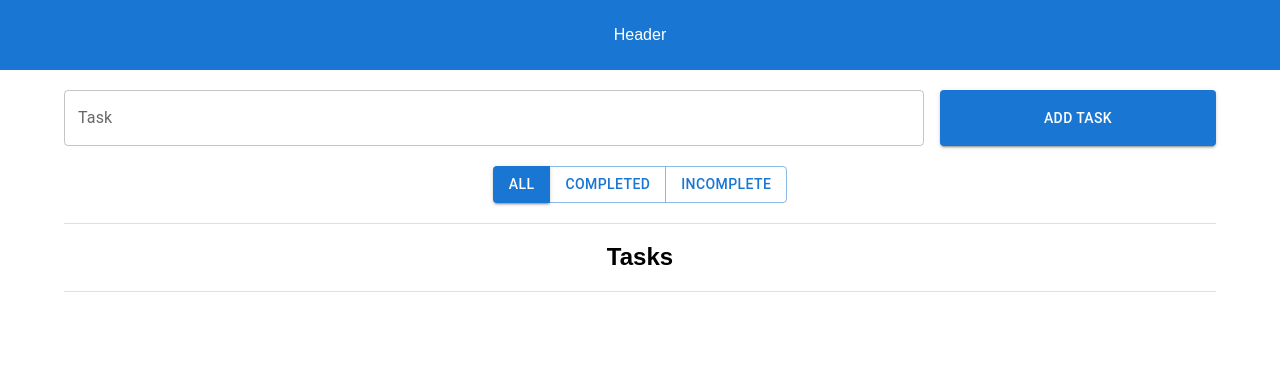
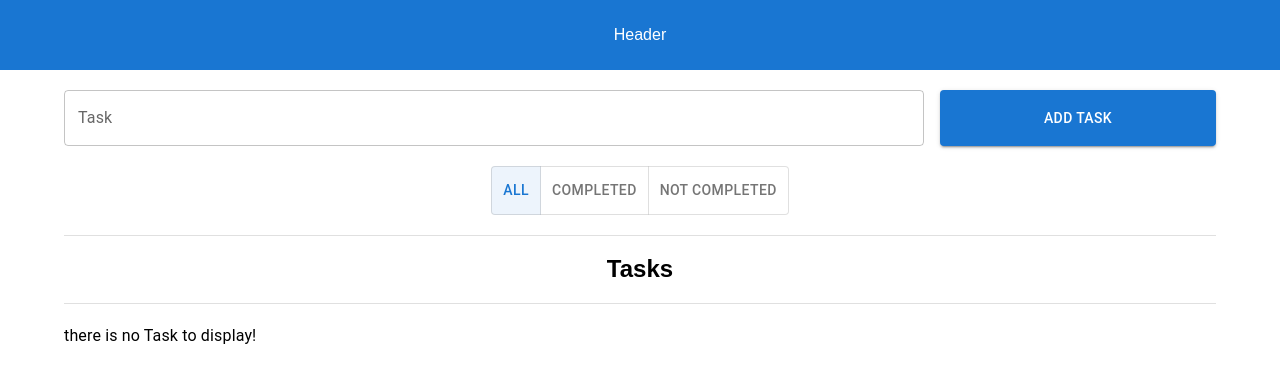
Before and after one commit to MustafaAlhassan/ToDo-List-Project-React-With-MUI, a React (Vite) app: page / in a window 1280 px wide. Shown: the top 382 px of the page. Built offline with nearby package versions, Linux system fonts and the light colour scheme.

Commit message:
compelete the logic for choose the tasks type to displayed like only completed, or not completed, or all

```diff
--- a/src/components/TaskStatus.jsx
+++ b/src/components/TaskStatus.jsx
@@ -1,6 +1,17 @@
-import { Box, Button, ButtonGroup } from "@mui/material";
+import { Box, ToggleButtonGroup, ToggleButton } from "@mui/material";
+import { useContext } from "react";
+import { TasksContext } from "../contexts/TasksContext";
 
 export default function TaskStatus() {
+  const { filter, setFilter } = useContext(TasksContext);
+
+  const handleFilterChange = (e, newFilter) => {
+    if (newFilter !== null) {
+      setFilter(newFilter);
+      console.log(newFilter)
+    }
+  };
+
   return (
     <Box
       sx={{
@@ -10,11 +21,17 @@ export default function TaskStatus() {
         marginTop: "20px",
       }}
     >
-      <ButtonGroup aria-label="Basic button group">
-        <Button variant="contained">All</Button>
-        <Button>Completed</Button>
-        <Button>Incomplete</Button>
-      </ButtonGroup>
+      <ToggleButtonGroup
+        color="primary"
+        value={filter}
+        exclusive
+        onChange={handleFilterChange}
+        aria-label="Task Filter"
+      >
+        <ToggleButton value="all">All</ToggleButton>
+        <ToggleButton value="completed">Completed</ToggleButton>
+        <ToggleButton value="not-completed">Not Completed</ToggleButton>
+      </ToggleButtonGroup>
     </Box>
   );
 }
--- a/src/components/Tasks.jsx
+++ b/src/components/Tasks.jsx
@@ -1,13 +1,15 @@
 import { useContext } from "react";
-import { Box, Divider } from "@mui/material";
+import { Box, Divider, Typography } from "@mui/material";
 import { TasksContext } from "../contexts/TasksContext";
 import Task from "./Task";
 
 export default function Tasks() {
-  const { tasks } = useContext(TasksContext);
+  const { tasks, filter } = useContext(TasksContext);
 
-  const allTasks = tasks.map((task) => {
-    return <Task key={task.id} task={task} />;
+  const filteredTasks = tasks.filter((task) => {
+    if (filter === "completed") return task.isCompleted;
+    if (filter === "not-completed") return !task.isCompleted;
+    return true;
   });
 
   return (
@@ -23,7 +25,14 @@ export default function Tasks() {
         <h2>Tasks</h2>
       </Box>
       <Divider sx={{ marginBottom: "20px" }} />
-      {allTasks}
+
+      {filteredTasks.length === 0 ? (
+        <Typography textAlign="center" color="text.secondary">
+         there is no Task to display!
+        </Typography>
+      ) : (
+        filteredTasks.map((task) => <Task key={task.id} task={task} />)
+      )}
     </Box>
   );
 }
--- a/src/contexts/TasksContext.jsx
+++ b/src/contexts/TasksContext.jsx
@@ -8,16 +8,14 @@ export default function TasksProvider({ children }) {
     return savedTasks ? JSON.parse(savedTasks) : [];
   });
 
+  const [filter, setFilter] = useState("all");
+
   useEffect(() => {
     localStorage.setItem("Tasks", JSON.stringify(tasks));
   }, [tasks]);
 
-  function saveTasks(tasks) {
-    localStorage.setItem("Tasks", JSON.stringify(tasks));
-  }
-
   function handleAddNewTask(newTask) {
-    setTasks([...tasks, newTask]);
+    setTasks((prev) => [...prev, newTask]);
   }
 
   function handleTaskChecked(taskId) {
@@ -29,34 +27,30 @@ export default function TasksProvider({ children }) {
   }
 
   function handleDeleteTask(taskId) {
-    setTasks(
-      tasks.filter((task) => {
-        return task.id != taskId;
-      }),
-    );
+    setTasks((prev) => prev.filter((task) => task.id !== taskId));
   }
 
   function handleUpdatedTask(taskId, updatedTask) {
-    setTasks(
-      tasks.map((task) => {
-        if (task.id == taskId) {
+    setTasks((prev) =>
+      prev.map((task) => {
+        if (task.id === taskId) {
           return {
             ...task,
             title: updatedTask.title,
             description: updatedTask.description,
           };
-        } else {
-          return task;
         }
+        return task;
       }),
     );
-    saveTasks(tasks);
   }
 
   return (
     <TasksContext.Provider
       value={{
         tasks,
+        filter,
+        setFilter,
         handleAddNewTask,
         handleTaskChecked,
         handleDeleteTask,
```
